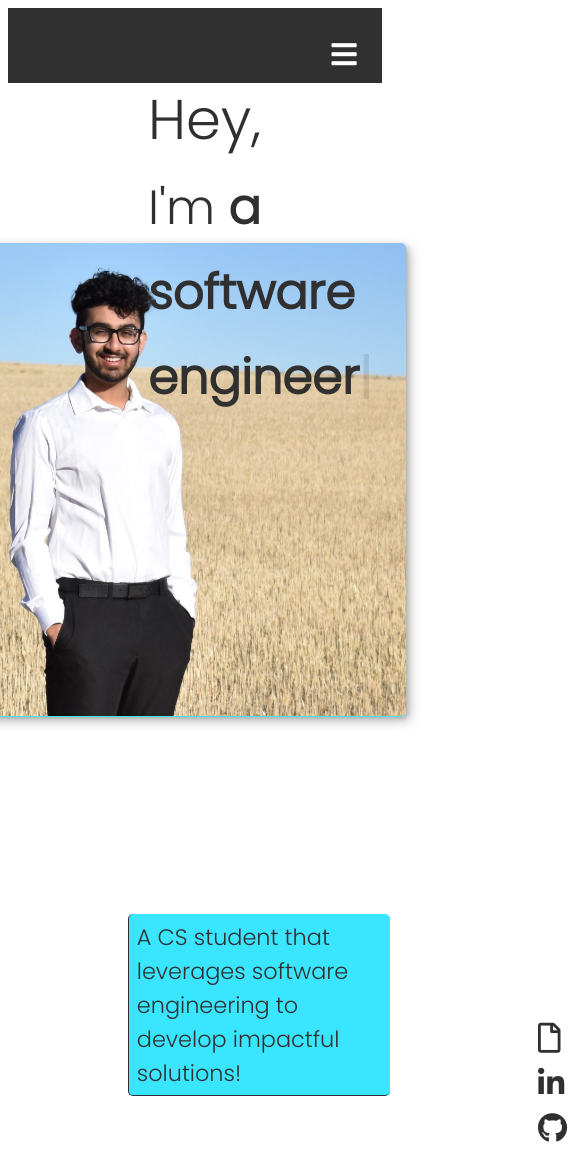
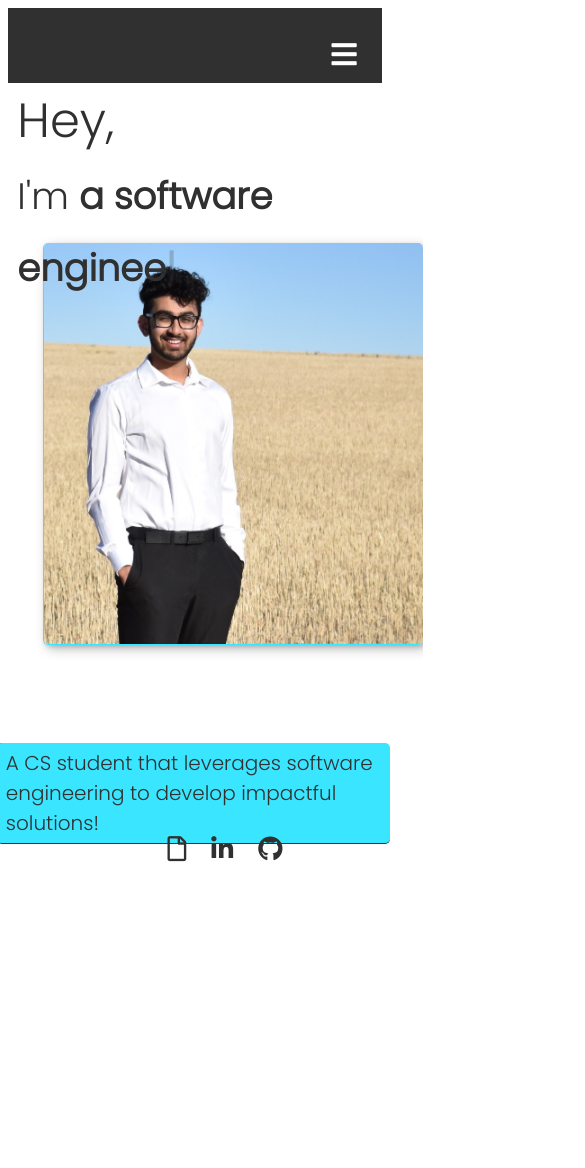
Before and after one commit to marmikpatel19/marmikpatel19.github.io, a React (Create React App) app: page / in a window 390 px wide. Shown: the whole page, 585 px wide, since content can reach past the window. After the commit the page ends 885 px from the top, so only its background shows below. Built offline with nearby package versions, Linux system fonts and the light colour scheme.

Commit message:
add media queries for < max-width: 850

```diff
--- a/src/styling/aboutme.css
+++ b/src/styling/aboutme.css
@@ -544,3 +544,62 @@
     margin-left: 170px;
   }
 }
+
+/*Smallest Layout*/
+
+@media screen and (max-width: 840px) {
+  .aboutme-introduction {
+    /*margin-left: 210px;*/
+    margin-left: 25%;
+    font-size: var(--fs-h2);
+    margin-top: -560px;
+  }
+  .title,
+  .im {
+    font-size: var(--fs-h2-v2);
+  }
+
+  .aboutme-photo {
+    width: 380px;
+    margin-left: 30%;
+  }
+
+  .aboutme-discription {
+    margin-left: 26%;
+    margin-top: 410px;
+    font-size: var(--fs-h4);
+  }
+
+  .aboutme-links {
+    margin-top: 530px;
+    margin-left: 40%;
+  }
+
+  .aboutme-link {
+    font-size: 25px;
+  }
+}
+
+@media screen and (max-width: 680px) {
+  .aboutme-photo {
+    margin-left: 25%;
+  }
+  .aboutme-introduction {
+    margin-left: 20%;
+  }
+  .aboutme-discription {
+    margin-left: 20%;
+  }
+}
+
+@media screen and (max-width: 570px) {
+  .aboutme-photo {
+    margin-left: 20%;
+  }
+  .aboutme-introduction {
+    margin-left: 14%;
+  }
+  .aboutme-discription {
+    margin-left: 10%;
+  }
+}
```
